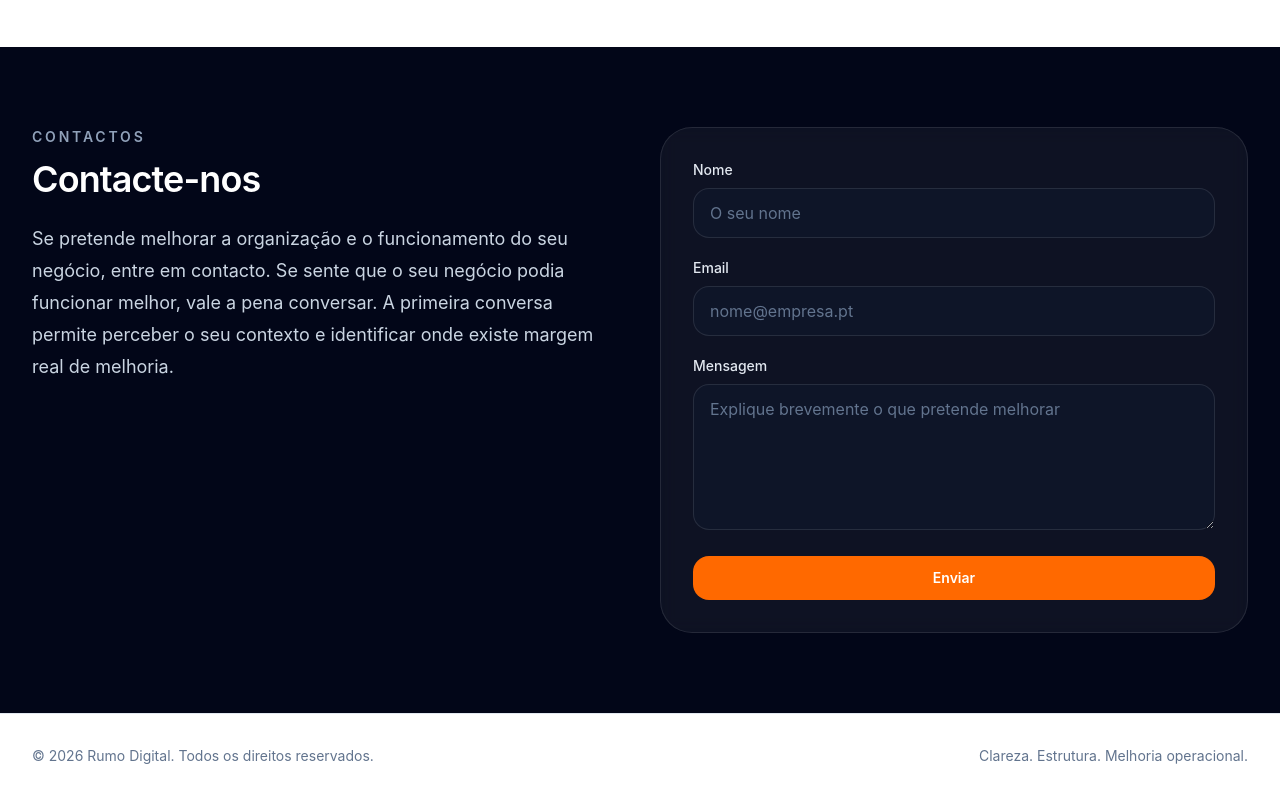
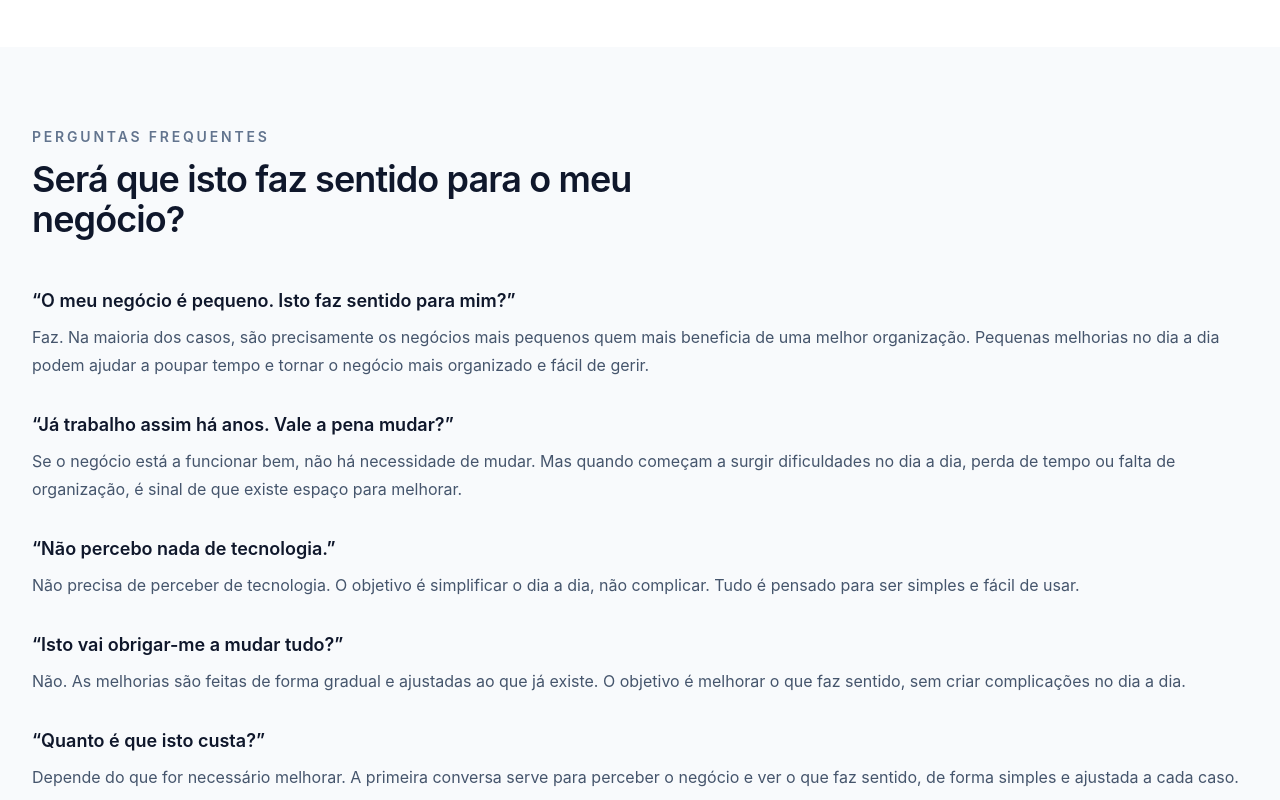
Before and after one commit to joaodmascarenhas/rumo-digital-web, a React (Vite) app: page / in a window 1280 px wide. Shown: the part 3060-3860 px from the top of the page. Built offline with nearby package versions, Linux system fonts and the light colour scheme.

Commit message:
Melhoria de objeções

```diff
--- a/src/App.jsx
+++ b/src/App.jsx
@@ -249,6 +249,72 @@ export default function App() {
         </div>
       </section>
 
+      <section className="bg-slate-50">
+  <div className="mx-auto max-w-7xl px-6 py-20 lg:px-8">
+    <div className="max-w-2xl">
+      <p className="text-sm font-semibold uppercase tracking-[0.2em] text-slate-500">
+        Perguntas frequentes
+      </p>
+      <h2 className="mt-3 text-3xl font-semibold tracking-tight sm:text-4xl">
+        Será que isto faz sentido para o meu negócio?
+      </h2>
+    </div>
+
+    <div className="mt-12 space-y-8">
+      <div>
+        <h3 className="text-lg font-semibold text-slate-900">
+          “O meu negócio é pequeno. Isto faz sentido para mim?”
+        </h3>
+        <p className="mt-2 text-slate-600 leading-7">
+          Faz. Na maioria dos casos, são precisamente os negócios mais pequenos quem mais beneficia de uma melhor organização.
+          Pequenas melhorias no dia a dia podem ajudar a poupar tempo e tornar o negócio mais organizado e fácil de gerir.
+        </p>
+      </div>
+
+      <div>
+        <h3 className="text-lg font-semibold text-slate-900">
+          “Já trabalho assim há anos. Vale a pena mudar?”
+        </h3>
+        <p className="mt-2 text-slate-600 leading-7">
+          Se o negócio está a funcionar bem, não há necessidade de mudar.
+          Mas quando começam a surgir dificuldades no dia a dia, perda de tempo ou falta de organização,
+          é sinal de que existe espaço para melhorar.
+        </p>
+      </div>
+
+      <div>
+        <h3 className="text-lg font-semibold text-slate-900">
+          “Não percebo nada de tecnologia.”
+        </h3>
+        <p className="mt-2 text-slate-600 leading-7">
+          Não precisa de perceber de tecnologia.
+          O objetivo é simplificar o dia a dia, não complicar. Tudo é pensado para ser simples e fácil de usar.
+        </p>
+      </div>
+
+      <div>
+        <h3 className="text-lg font-semibold text-slate-900">
+          “Isto vai obrigar-me a mudar tudo?”
+        </h3>
+        <p className="mt-2 text-slate-600 leading-7">
+          Não. As melhorias são feitas de forma gradual e ajustadas ao que já existe.
+          O objetivo é melhorar o que faz sentido, sem criar complicações no dia a dia.
+        </p>
+      </div>
+
+      <div>
+        <h3 className="text-lg font-semibold text-slate-900">
+          “Quanto é que isto custa?”
+        </h3>
+        <p className="mt-2 text-slate-600 leading-7">
+          Depende do que for necessário melhorar.
+          A primeira conversa serve para perceber o negócio e ver o que faz sentido, de forma simples e ajustada a cada caso.
+        </p>
+      </div>
+    </div>
+  </div>
+</section>
+
       <section id="contactos" className="bg-slate-950 text-white">
         <div className="mx-auto grid max-w-7xl gap-10 px-6 py-20 lg:grid-cols-2 lg:px-8">
           <div>
```
